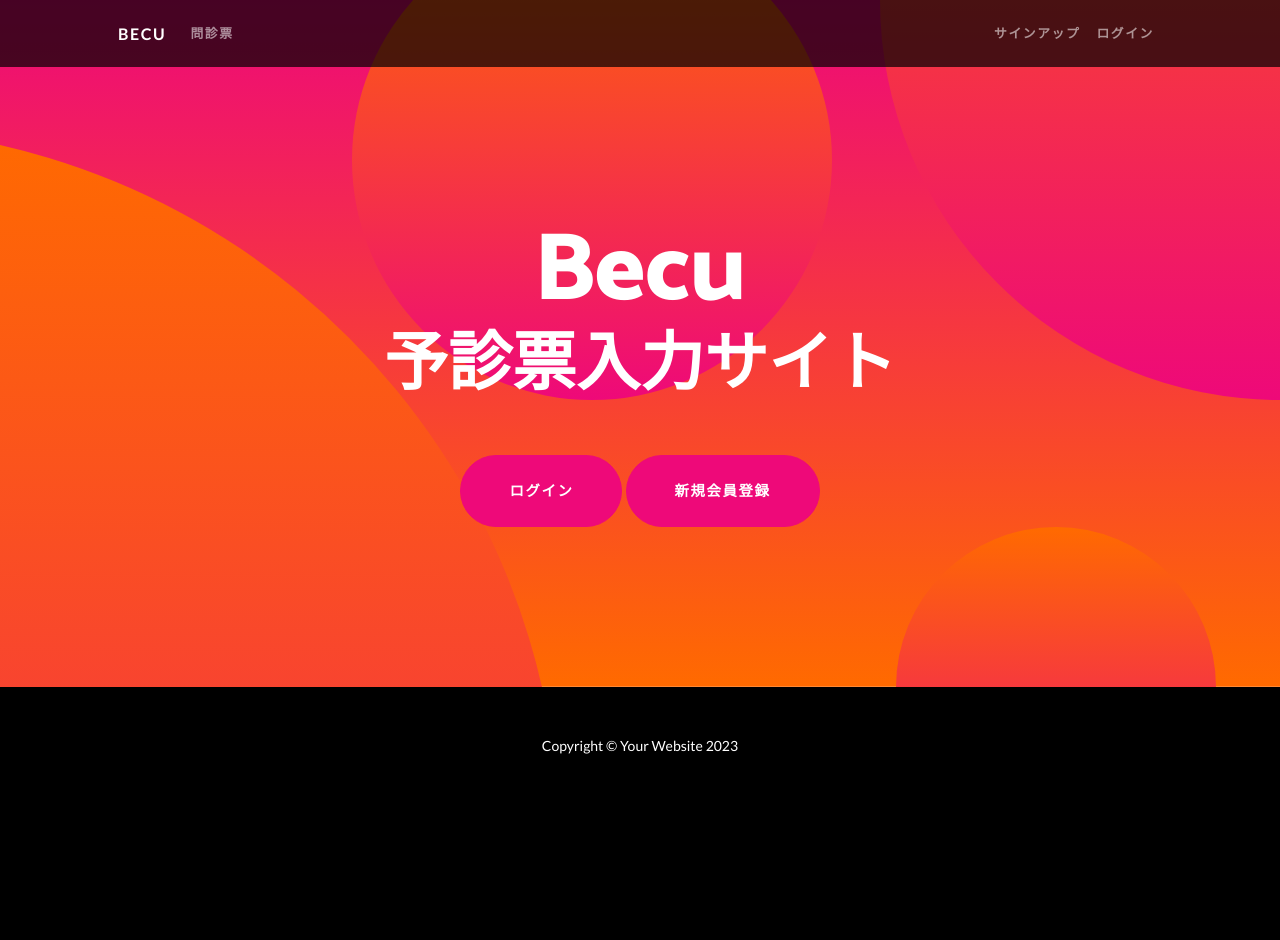
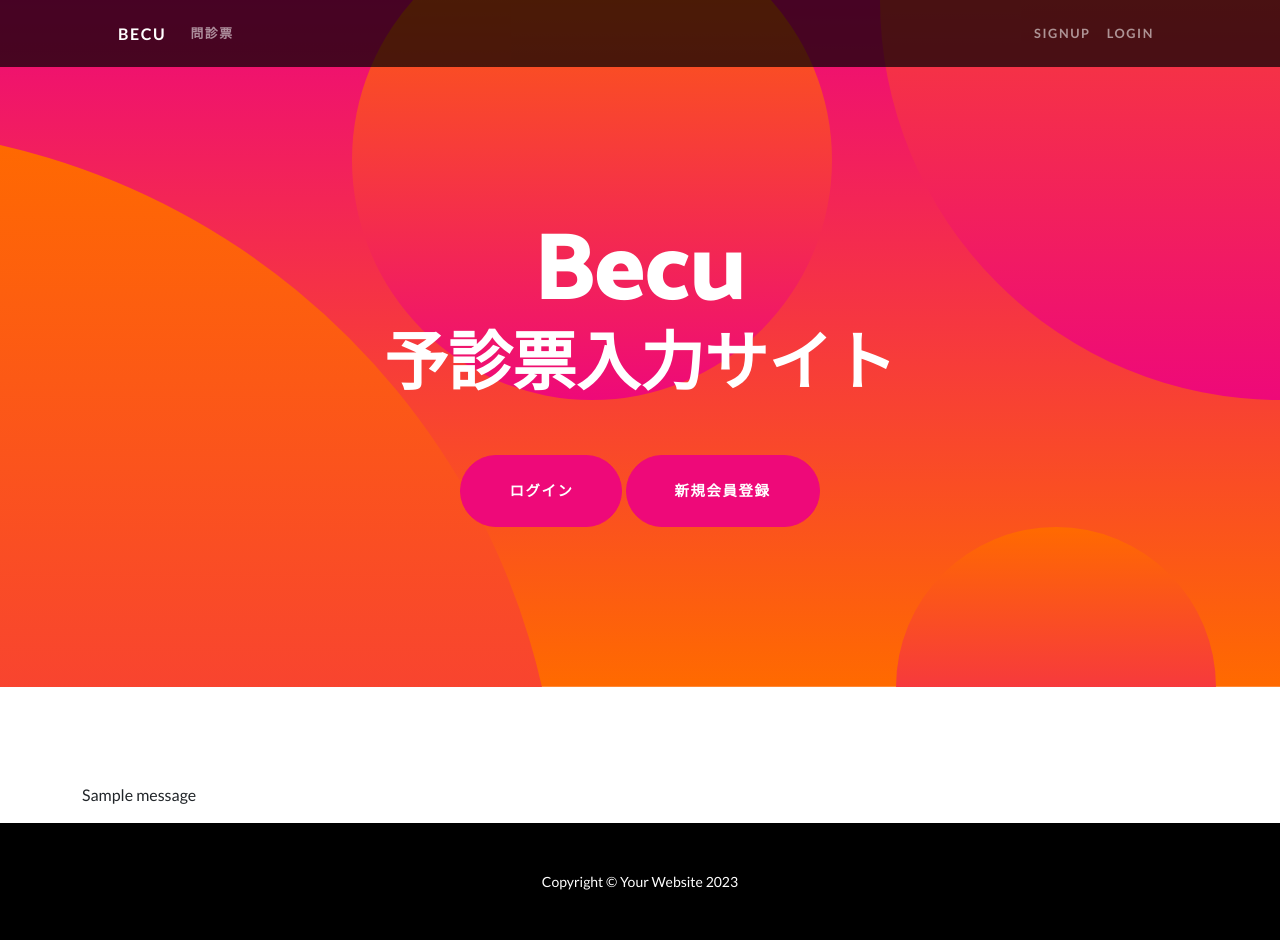
Before and after one commit to hozoki/private_diary, a Django app: page / in a window 1280 px wide. Before the commit the page ends 754 px from the top, so only its background shows below. Run offline with Django 3.2, Linux system fonts and the light colour scheme; tables that the repository leaves empty hold one stand-in row (values such as "Sample post"); one stand-in notice (Sample message) is shown; parts of the project's set-up code (start-up, migrations or seed data) failed here and were passed over; some libraries are stand-ins or nearby versions.

Commit message:
お問い合わせフォーム　送信できない

```diff
--- a/diary/forms.py
+++ b/diary/forms.py
@@ -1,6 +1,7 @@
 import os
 
-from django import  forms
+from django import forms
+from django.core.mail import EmailMessage
 
 class InquiryForm(forms.Form):
     name = forms.CharField(label='お名前',max_length=30)
--- a/diary/templates/base.html
+++ b/diary/templates/base.html
@@ -31,18 +31,38 @@
                         </li>
                     </ul>
                     <ul class="navbar-nav ms-auto">
+                    {% if user.is_authenticated %}
+                        <li class="nav-item">
+                            <a class="nav-link"  href="{% url 'account_logout' %}">Log out</a>
+                        </li>
+                    {% else %}
                         <li class="nav-item">
                             <a class="nav-link {% block active_signup%}{%endblock %}"
-                        href="{% url 'account_signup' %}">サインアップ</a>
+                        href="{% url 'account_signup' %}">Signup</a>
                         </li>
                         <li class="nav-item">
                             <a class="nav-link {% block active_login %}{% endblock %}"
-                               href="{% url 'account_login' %}">ログイン</a></li>
+                               href="{% url 'account_login' %}">Login</a></li>
+                     {% endif %}
                     </ul>
                 </div>
             </div>
         </nav>
         {% block header %}{% endblock %}
+
+    {% if messages %}
+    <div class="container my-div-style">
+        <div class="row">
+            <ul class="messages" style="list-style: none;">
+                {% for message in messages%}
+                <li {% if message.tags %} class="{{ message.tags }}"{% endif %}>
+                {{ message }}
+                </li>
+            {% endfor %}
+            </ul>
+        </div>
+    </div>
+        {% endif %}
         {% block contents %}{% endblock %}
 
         <!-- Footer-->
--- a/diary/templates/index.html
+++ b/diary/templates/index.html
@@ -7,8 +7,8 @@
         <div class="container">
             <h1 class="masthead-heading mb-0">Becu</h1>
             <h2 class="masthead-subheading mb-0">予診票入力サイト</h2>
-            <a href="#" class="btn btn-primary btn-xl rounded-pill mt-5">ログイン</a>
-            <a href="#" class="btn btn-primary btn-xl rounded-pill mt-5">新規会員登録</a>
+            <a href="{% url 'account_login' %}" class="btn btn-primary btn-xl rounded-pill mt-5">ログイン</a>
+            <a href="{% url 'account_signup' %}" class="btn btn-primary btn-xl rounded-pill mt-5">新規会員登録</a>
 
        </div>
     </div>
--- a/diary/views.py
+++ b/diary/views.py
@@ -2,6 +2,7 @@ import logging
 
 from django.urls import  reverse_lazy
 from django.views import generic
+from django.contrib import messages
 
 from .forms import InquiryForm
 
@@ -16,6 +17,7 @@ class InquiryView(generic.FormView):
 
     def form_valid(self, form):
         form.send_email()
+        messages.success(self.request,'メッセージを送信しました。')
         logger.info('Inquiry sent by {}'.format(form.cleaned_data['name']))
         return super().form_valid(form)
 # Create your views here.
--- a/private_diary/settings_dev.py
+++ b/private_diary/settings_dev.py
@@ -3,10 +3,6 @@ from .settings_common import *
 # SECURITY WARNING: keep the secret key used in production secret!
 SECRET_KEY = 'django-insecure-@!wd+s2^d@h&m*ld^s0k-+v)!uf-l$d^(+%!q4m5ji1)(m%t#q'
 
-# SECURITY WARNING: don't run with debug turned on in production!
-DEBUG = True
-
-ALLOWED_HOSTS = []
 # SECURITY WARNING: don't run with debug turned on in production!
 DEBUG = True
 
```
Also changed, not shown: private_diary/settings_common.py (+9 -0 lines).
